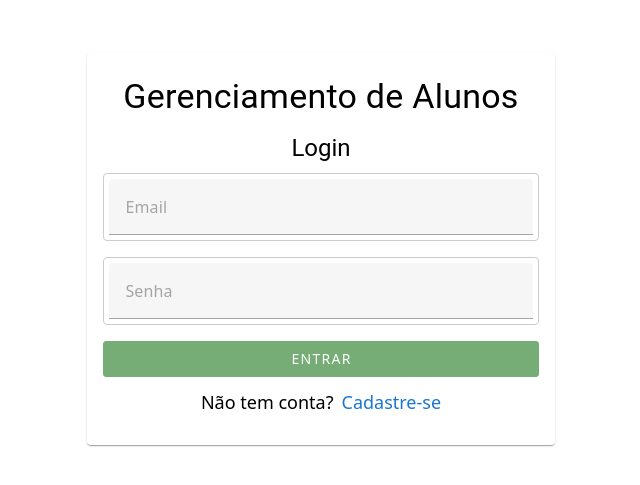
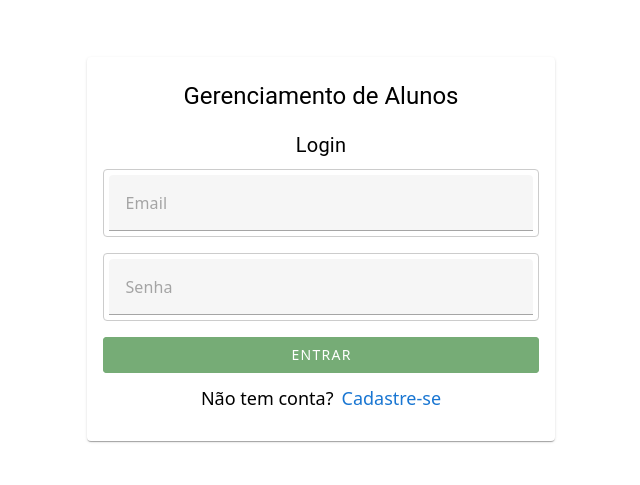
Before and after one commit to pedrohassen/gerenciamento_alunos_front, a Vue app: page /login in a window 1280 px wide. Shown: the part 151-636 px from the top of the page, without its empty margins (319-959 px from the left). Built offline with nearby package versions, Linux system fonts and the light colour scheme.

Commit message:
refactor: ajuste no tamanho dos titulos no molecula form

```diff
--- a/src/components/atomicDesign/molecule/MoleculaForm.vue
+++ b/src/components/atomicDesign/molecule/MoleculaForm.vue
@@ -1,11 +1,11 @@
 <template>
   <v-card class="pa-4" width="40%">
     <v-card-title>
-      <AtomoTexto tag="h1" class="text-h4">{{ pageTitle }}</AtomoTexto>
+      <AtomoTexto tag="h1" class="text-h5">{{ pageTitle }}</AtomoTexto>
     </v-card-title>
 
     <v-card-title>
-      <AtomoTexto tag="h2" class="text-h5">{{ title }}</AtomoTexto>
+      <AtomoTexto tag="h2" class="text-h6">{{ title }}</AtomoTexto>
     </v-card-title>
 
     <v-card-text class="pa-0">
```
